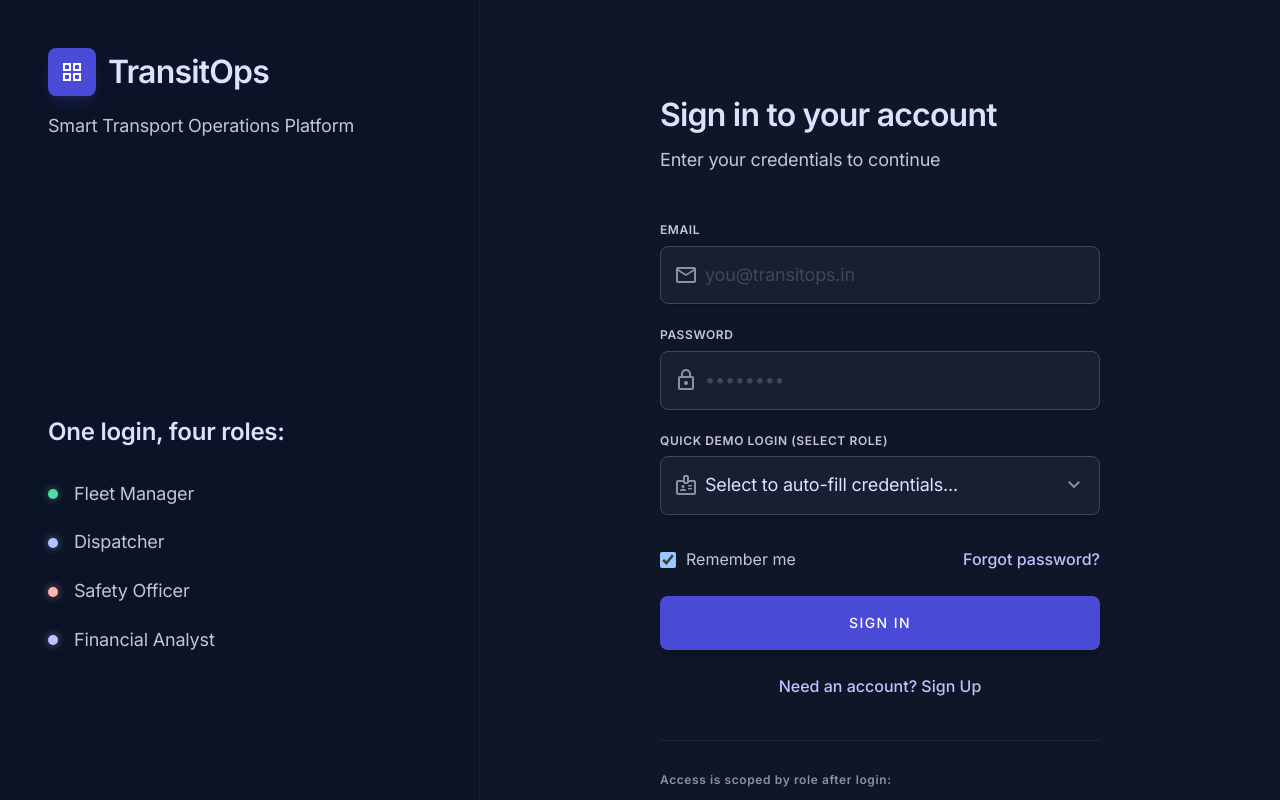
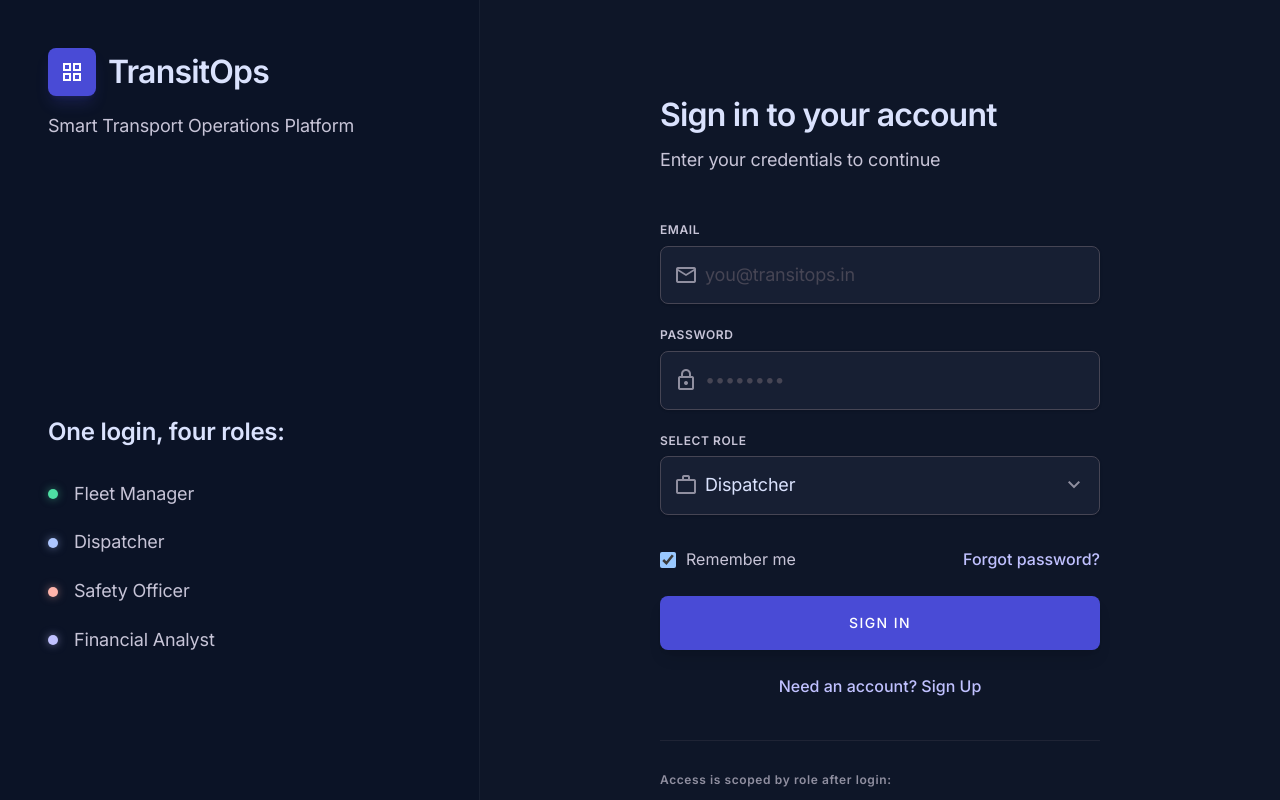
Before and after one commit to HARI-S-2006/TRANSITOPS, a Next.js app: page / in a window 1280 px wide. Shown: the top 800 px of the page. Built offline with nearby package versions, Linux system fonts and the light colour scheme.

Commit message:
fix: remove auto-fill logic from auth page and consolidate role selection

```diff
--- a/src/app/(app)/dashboard/page.tsx
+++ b/src/app/(app)/dashboard/page.tsx
@@ -82,7 +82,7 @@ export default async function DashboardPage() {
   return (
     <>
       <div className="mb-stack-lg mt-8">
-        <h1 className="font-headline-lg text-headline-lg text-on-surface">1. Dashboard</h1>
+        <h1 className="font-headline-lg text-headline-lg text-on-surface">Dashboard</h1>
       </div>
 
       {/* Metrics Grid */}
--- a/src/app/page.tsx
+++ b/src/app/page.tsx
@@ -13,17 +13,7 @@ export default function Page() {
   const [error, setError] = useState('');
   const [loading, setLoading] = useState(false);
 
-  // For the demo, changing the role fills in a demo user's email
-  const handleRoleChange = (e: React.ChangeEvent<HTMLSelectElement>) => {
-    const r = e.target.value;
-    if (r === 'Dispatcher') {
-      setEmail('sharinath2006@gmail.com');
-      setPassword('123456');
-    } else if (r === 'Fleet Manager') {
-      setEmail('admin@transitops.com');
-      setPassword('admin123');
-    }
-  };
+
 
   const handleAuth = async (e: React.FormEvent) => {
     e.preventDefault();
@@ -176,32 +166,6 @@ export default function Page() {
                 </div>
               </div>
 
-              {!isSignUp && (
-                <div>
-                  <label className="block font-label-sm text-label-sm text-on-surface-variant mb-2 uppercase tracking-wider" htmlFor="demo-role">Quick Demo Login (Select Role)</label>
-                  <div className="relative">
-                    <div className="absolute inset-y-0 left-0 pl-3.5 flex items-center pointer-events-none text-outline">
-                      <span className="material-symbols-outlined text-[20px]">badge</span>
-                    </div>
-                    <select
-                      className="block w-full pl-11 pr-11 py-3.5 bg-surface-container border border-outline-variant rounded-lg focus:ring-2 focus:ring-inverse-primary focus:border-inverse-primary text-on-surface font-body-lg text-body-lg appearance-none transition-all shadow-sm cursor-pointer hover:border-outline"
-                      id="demo-role"
-                      name="demo-role"
-                      defaultValue=""
-                      onChange={handleRoleChange}
-                    >
-                      <option value="" disabled>Select to auto-fill credentials...</option>
-                      <option value="Dispatcher">Dispatcher</option>
-                      <option value="Fleet Manager">Fleet Manager</option>
-                    </select>
-                    <div className="absolute inset-y-0 right-0 flex items-center px-3.5 pointer-events-none text-outline">
-                      <span className="material-symbols-outlined text-[20px]">expand_more</span>
-                    </div>
-                  </div>
-                </div>
-              )}
-
-              {isSignUp && (
                 <div>
                   <label className="block font-label-sm text-label-sm text-on-surface-variant mb-2 uppercase tracking-wider" htmlFor="role">Select Role</label>
                   <div className="relative">
@@ -225,7 +189,6 @@ export default function Page() {
                     </div>
                   </div>
                 </div>
-              )}
 
               <div className="flex items-center justify-between pt-2">
                 {!isSignUp && (
```
